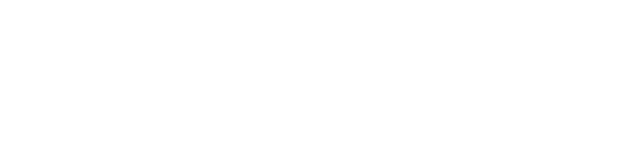
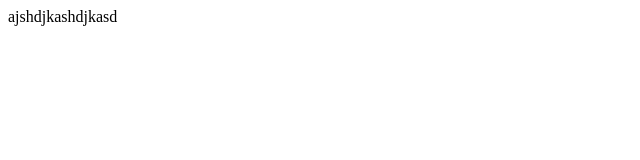
Before and after one commit to camiloriv/auto-repositorio, a plain HTML site: page index.html in a window 1280 px wide. Shown: the whole page, without its empty margins (0-640 px from the left). Drawn offline with Linux system fonts and the light colour scheme.

Commit message:
se agrego texto

```diff
--- a/index.html
+++ b/index.html
@@ -6,6 +6,6 @@
     <title>Document</title>
 </head>
 <body>
-
+    ajshdjkashdjkasd
 </body>
 </html>
```
